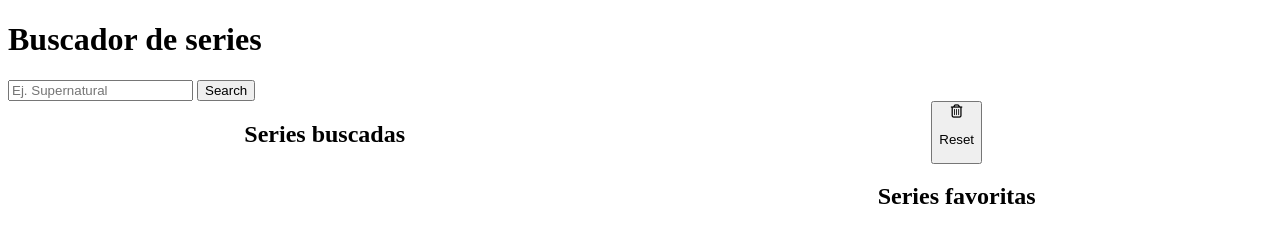
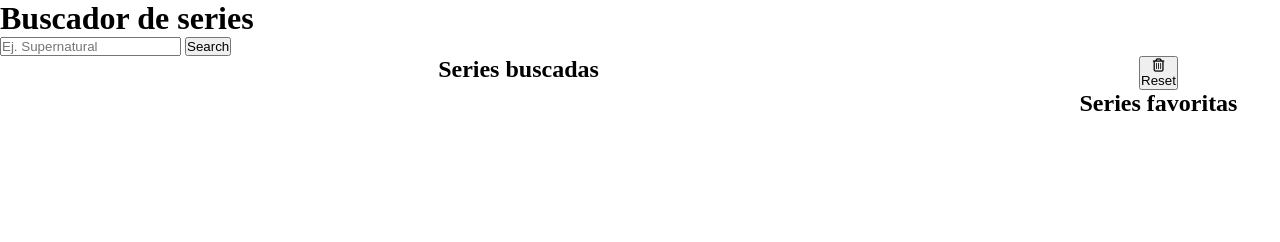
Before and after one commit to Adalab/modulo-2-evaluacion-final-GemaPujalte, a plain HTML site: page index.html in a window 1280 px wide. Drawn offline with Linux system fonts and the light colour scheme.

Commit message:
add CSS changes

```diff
--- a/index.html
+++ b/index.html
@@ -27,11 +27,11 @@
       </form>
     </header>
     <main class="main">
-      <section class="">
+      <section class="general">
         <h2>Series buscadas</h2>
         <ul class="ul general-list js-generalList-container"></ul>
       </section>
-      <section class="">
+      <section class="favorites">
         <button class="js__btn-reset">
           <i class="far fa-trash-alt preview__button--trash"></i>
           <p>Reset</p>
--- a/js/main.js
+++ b/js/main.js
@@ -1,9 +1,9 @@
-"use strict";
-
 "use strict";
 const btnSearch = document.querySelector(".js-btn-search");
 const generalContainer = document.querySelector(".js-generalList-container");
 const favoritesContainer = document.querySelector(".js-favorites-container");
+
+btnSearch.addEventListener("click", fetchData);
 
 let generalList = [];
 let favoritesList = [];
@@ -25,9 +25,8 @@ function fetchData() {
       listenFavorites();
     });
 }
-btnSearch.addEventListener("click", fetchData);
 
-//Función para pintar los resultados de la búsqueda
+//Función para pintar los resultados de la búsqueda en el html.
 
 function paintData() {
   let html = "";
@@ -40,12 +39,11 @@ function paintData() {
       html += `<img  src="${generalList[i].show.image.medium}"/>`;
     }
     html += "</li>";
-    console.log(generalList[i].show.id);
   }
   generalContainer.innerHTML = html;
 }
 
-//funcion para escuchar el evento click sobre cada item del array principal.
+//Función para escuchar el evento click sobre cada item del array principal.
 function listenFavorites() {
   const listItems = document.querySelectorAll(".js-listItem");
   for (const listItem of listItems) {
@@ -53,27 +51,15 @@ function listenFavorites() {
   }
 }
 
-function listenFavoritesArray() {
-  const listItemsArrfav = document.querySelector(".js-listenFavorites");
-
-  listItemsArrfav.addEventListener("click", listenFavoritesArray);
-  console.log(listItemsArrfav);
-}
-
-listenFavoritesArray();
-function favoritesArray(event) {
-  const itemClickedFavorite = event.currentTarget;
-  console.log(itemClickedFavorite);
-}
-
-//FUNCION PARA SELECCIONAR LAS SERIES FAVORITAS
+//Función para seleccionar las series favoritas a través del atributo id.
 
 function favoritesItems(event) {
   const clickedElement = event.currentTarget;
   clickedElement.classList.toggle("favoriteColor-items");
+
   let idElement = clickedElement.getAttribute("id");
 
-  //llamo a la funcion pasandole por parametro el id del elemento clicado.
+  //Llamo a la función pasandole por parámetro el id del elemento clicado.
   let existSerie = exitsFavorites(idElement);
   if (!existSerie) {
     for (let i = 0; i < generalList.length; i++) {
@@ -86,7 +72,7 @@ function favoritesItems(event) {
   }
 }
 
-//evalua si el id de la serie seleccionada esta seleccionada como favorita. Si es así,no deja seleccionarla otra vez.
+//Evalúa si el id de la serie seleccionada está seleccionada como favorita.
 function exitsFavorites(id) {
   let exist = false;
   for (let i = 0; i < favoritesList.length; i++) {
@@ -108,11 +94,12 @@ function getLocalStorage() {
   console.log(favoritesList);
 }
 
+//Función para pintar las series favoritas en el html.
 function paintFavorites() {
   let htmlFavorites = "";
 
   for (let i = 0; i < favoritesList.length; i++) {
-    htmlFavorites += `<li class= "js-listItem js-listenFavorites" id="${favoritesList[i].show.id}">`;
+    htmlFavorites += `<li class= "js-listItem js-listenFavorites " id="${favoritesList[i].show.id}">`;
     htmlFavorites += `<h3 >${favoritesList[i].show.name}</h3>`;
     if (favoritesList[i].show.image === null) {
       htmlFavorites += `<img src="//via.placeholder.com/210x296/f0ffff/00008b/?text=No+image+available"/>`;
@@ -125,10 +112,10 @@ function paintFavorites() {
 }
 
 function reset() {
-  favoritesList.splice(0, 1);
-  // favoritesList = [];
+  // favoritesList.splice(0, 1);
+  favoritesList = [];
   paintFavorites();
-  // localStorage.removeItem("favoritesSeries");
+  localStorage.removeItem("favoritesSeries");
 }
 const resetBtn = document.querySelector(".js__btn-reset");
 resetBtn.addEventListener("click", reset);
--- a/styles/style.css
+++ b/styles/style.css
@@ -1,11 +1,27 @@
+* {
+  box-sizing: border-box;
+  padding: 0;
+  margin: 0;
+}
+
 .main {
   display: flex;
   justify-content: space-around;
   text-align: center;
 }
+.general {
+  width: 100%;
+}
 .general-list {
   background-color: gray;
   text-align: center;
+}
+
+.favorites {
+  width: 300px;
+  display: flex;
+  flex-direction: column;
+  align-items: center;
 }
 .favorite-list {
   text-align: center;
@@ -14,6 +30,14 @@
 .ul {
   list-style: none;
   text-align: center;
+  display: flex;
+  flex-direction: row;
+  justify-content: center;
+  align-items: center;
+  flex-wrap: wrap;
+  list-style: none;
+
+  margin: 3px 5px;
 }
 
 .favoriteColor-items {
```
